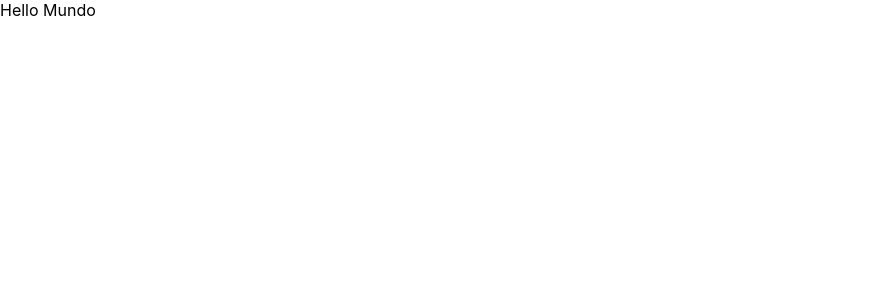
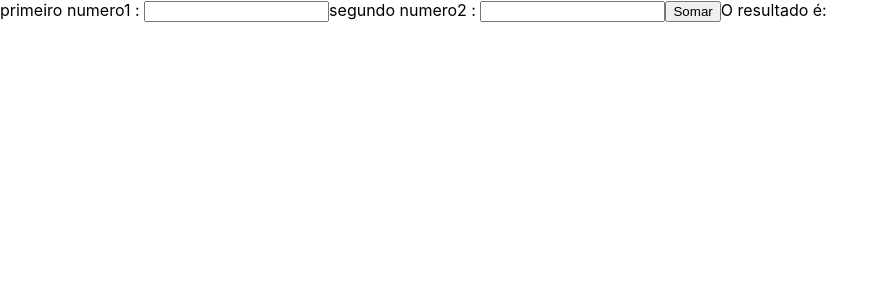
Before and after one commit to gabrielpoke/MinhasFinancas, a React (Create React App) app in the folder Frontend/minhas-financas-app/: page / in a window 1280 px wide. Shown: the top 300 px of the page, without its empty margins (0-888 px from the left). Built offline with nearby package versions, Linux system fonts and the light colour scheme.

Commit message:
Trabalhando com estado e comportamento nos componentes

```diff
--- a/Frontend/minhas-financas-app/src/App.js
+++ b/Frontend/minhas-financas-app/src/App.js
@@ -2,11 +2,36 @@ import React from 'react'
 
 class App extends React.Component {
   state = {
-    nome: 'Mundo'
+    numero1: null,
+    numero2: null,
+    resultado: null
+  }
+
+  somar = () => {
+    const resultado = this.setState({
+      resultado: parseFloat(this.state.numero1) + parseFloat(this.state.numero2)
+    })
   }
 
   render() {
-    return <div>Hello {this.state.nome}</div>
+    return (
+      <div>
+        <label>primeiro numero1 : </label>
+        <input
+          type="text"
+          value={this.state.numero1}
+          onChange={e => this.setState({ numero1: e.target.value })}
+        />
+        <label>segundo numero2 : </label>
+        <input
+          type="text"
+          value={this.state.numero2}
+          onChange={e => this.setState({ numero2: e.target.value })}
+        />
+        <button onClick={this.somar}>Somar</button>O resultado é:{' '}
+        {this.state.resultado}
+      </div>
+    )
   }
 }
 
```
